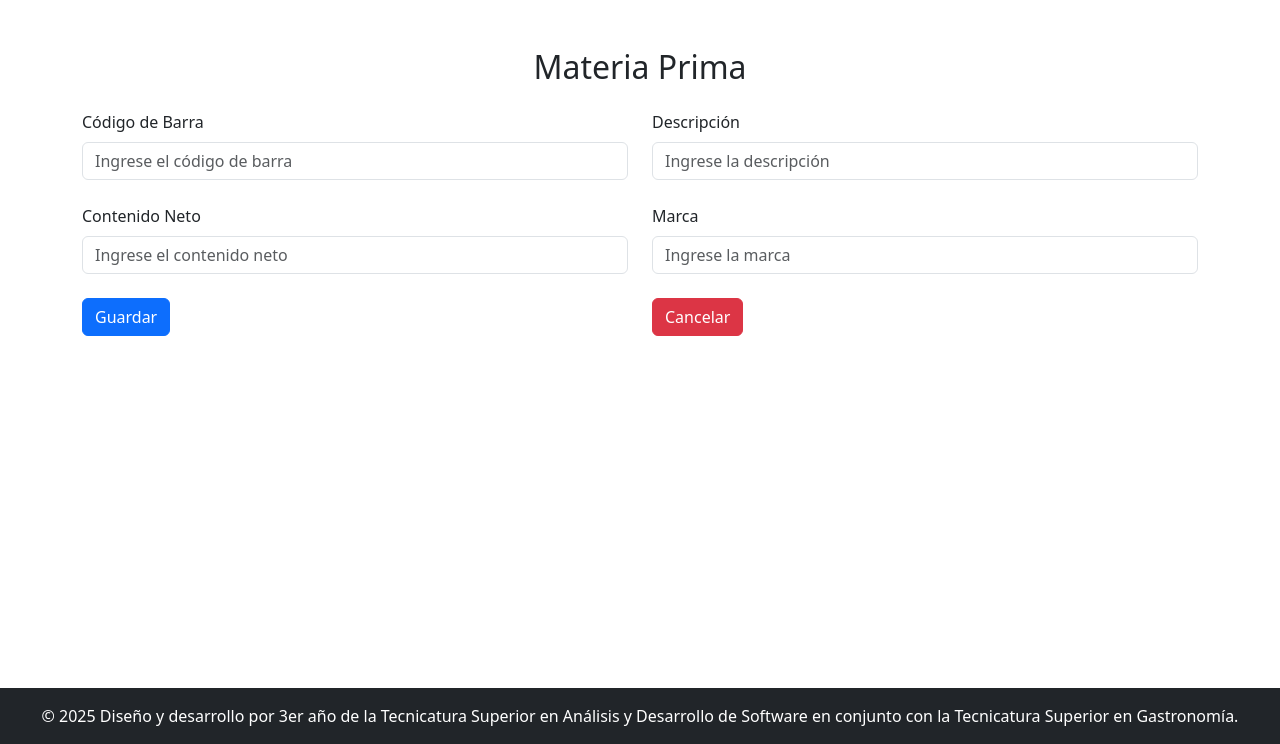
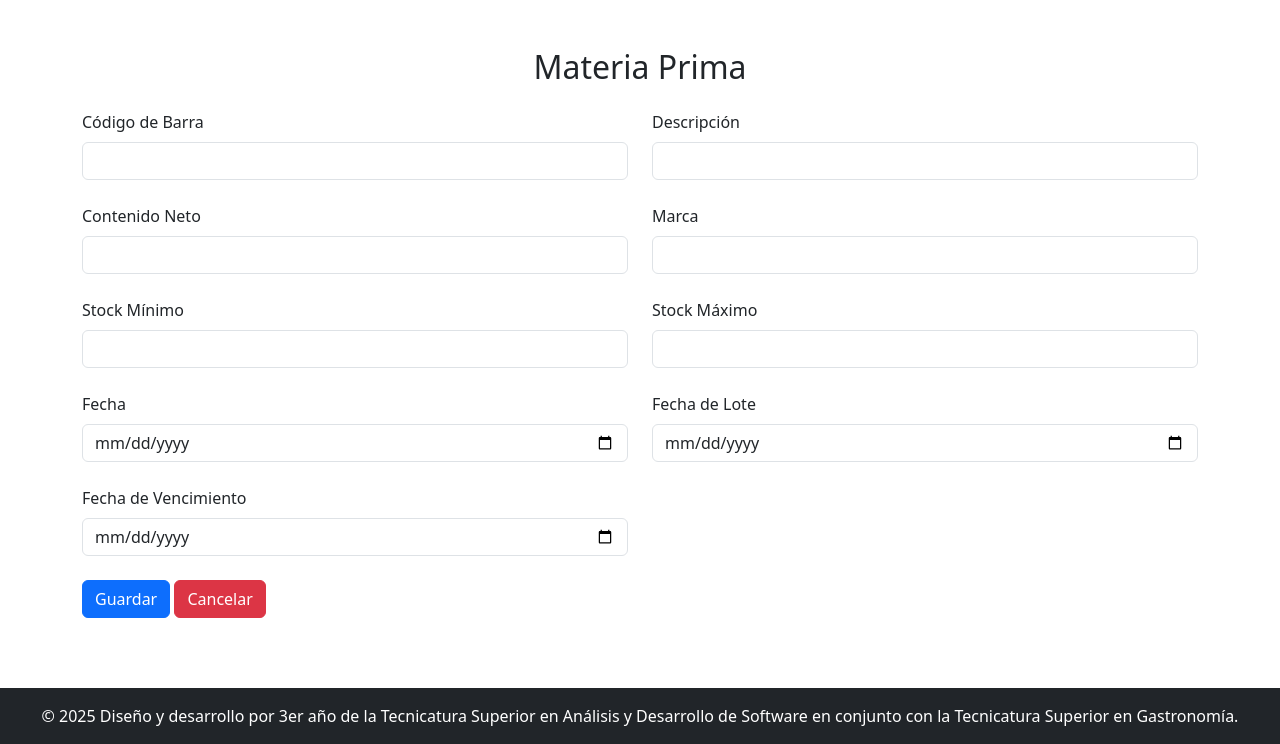
Before and after one commit to diegomansilla/swgastronomiastock, a PHP site: page /materia_prima.php in a window 1280 px wide. Shown: the part 56-800 px from the top of the page. Run offline with PHP 8.4, Linux system fonts and the light colour scheme.

Commit message:
actualizacion en materia prima

```diff
--- a/gestion_alertas/consulta_alertas.php
+++ b/gestion_alertas/consulta_alertas.php
@@ -1,5 +1,5 @@
 <?php
-include_once('../conectar.php');
+include_once('../conectar2.php');
 
 $alertas = [];
 
--- a/materia_prima.php
+++ b/materia_prima.php
@@ -1,41 +1,42 @@
 <?php
 include 'conectar.php';
 
-$edicion = false; // Variable para determinar si es una edición o un nuevo registro
+$edicion = false;
 
-// Datos por defecto para el formulario
-// Si es una edición, se llenarán con los datos de la base de datos
+// Datos por defecto
 $datos = [
     'codigo_barra' => '',
     'descripcion' => '',
     'contenido_neto' => '',
-    'marca' => ''
+    'marca' => '',
+    'stok_minimo' => '',
+    'stok_maximo' => '',
+    'fecha' => '',
+    'fecha_lote' => '',
+    'fecha_vencimiento' => ''
 ];
 
-// Si se está editando, se obtienen los datos de la base de datos
+// Si es edición, obtener datos
 if (isset($_GET['id'])) {
-    $edicion = true; // Se está editando un registro
-    $id = $_GET['id']; // ID del registro a editar
+    $edicion = true;
+    $id = $_GET['id'];
 
-    $sql = "SELECT id, codigo_barra, descripcion, contenido_neto, marca FROM materia_prima WHERE id = ?";
-    $stmt = $conexion->prepare($sql); // Preparar la consulta
-    $stmt->bind_param("i", $id); // Vincular el parámetro ID
-    $stmt->execute(); // Ejecutar la consulta
-    $resultado = $stmt->get_result(); // Obtener el resultado
+    $sql = "SELECT id, codigo_barra, descripcion, contenido_neto, marca, stok_minimo, stok_maximo, fecha, fecha_lote, fecha_vencimiento
+            FROM materia_prima WHERE id = ?";
+    $stmt = $conexion->prepare($sql);
+    $stmt->bind_param("i", $id);
+    $stmt->execute();
+    $resultado = $stmt->get_result();
 
-    // Verificar si se encontraron resultados
-    // Si hay resultados, se llenan los datos del formulario con los datos de la base de datos
-    // Si no hay resultados, redirigir a la lista de materias primas con un error
     if ($resultado->num_rows > 0) {
-        $datos = $resultado->fetch_assoc(); // Obtener los datos del registro
+        $datos = $resultado->fetch_assoc();
     } else {
-        header("Location:materiaprima_lista.php?error=notfound"); // Redirigir a la lista de materias primas con un error
+        header("Location: materiaprima_lista.php?error=notfound");
         exit;
     }
     $stmt->close();
 }
 ?>
-
 <!DOCTYPE html>
 <html lang="es">
 
@@ -49,14 +50,10 @@ if (isset($_GET['id'])) {
 
 <body class="d-flex flex-column min-vh-100">
 
-    <?php
-    include 'includes/header.php';
-    ?>
+    <?php include 'includes/header.php'; ?>
 
-    <!-- CONTENIDO PRINCIPAL -->
     <div class="container mt-5 mb-5 flex-grow-1">
 
-        <!--Alert con registro guardado o con errores-->
         <?php if (isset($_GET['ok'])): ?>
         <div class="alert alert-success alert-dismissible fade show" role="alert">
             ✅ Materia prima guardada correctamente.
@@ -77,33 +74,65 @@ if (isset($_GET['id'])) {
             <div class="row row-cols-1 row-cols-md-2 g-4">
                 <div class="col-sm-6">
                     <label for="cod_barra" class="form-label">Código de Barra</label>
-                    <input type="text" class="form-control" id="cod_barra" name="cod_barra" placeholder="Ingrese el código de barra" value="<?= htmlspecialchars($datos['codigo_barra']) ?>" required>
+                    <input type="text" class="form-control" id="cod_barra" name="cod_barra"
+                        value="<?= htmlspecialchars($datos['codigo_barra']) ?>" required>
                 </div>
                 <div class="col-sm-6">
                     <label for="descript" class="form-label">Descripción</label>
-                    <input type="text" class="form-control" id="descript" name="descript" placeholder="Ingrese la descripción" value="<?= htmlspecialchars($datos['descripcion']) ?>" required>
+                    <input type="text" class="form-control" id="descript" name="descript"
+                        value="<?= htmlspecialchars($datos['descripcion']) ?>" required>
                 </div>
                 <div class="col-sm-6">
                     <label for="cont_neto" class="form-label">Contenido Neto</label>
-                    <input type="text" class="form-control" id="cont_neto" name="cont_neto" placeholder="Ingrese el contenido neto" value="<?= htmlspecialchars($datos['contenido_neto']) ?>" required>
+                    <input type="text" class="form-control" id="cont_neto" name="cont_neto"
+                        value="<?= htmlspecialchars($datos['contenido_neto']) ?>" required>
                 </div>
                 <div class="col-sm-6">
                     <label for="marca" class="form-label">Marca</label>
-                    <input type="text" class="form-control" id="marca" name="marca" placeholder="Ingrese la marca" value="<?= htmlspecialchars($datos['marca']) ?>" required>
+                    <input type="text" class="form-control" id="marca" name="marca"
+                        value="<?= htmlspecialchars($datos['marca']) ?>" required>
                 </div>
-                <div>
+                <!-- Campos agregados -->
+                <div class="col-sm-6">
+                    <label for="stok_minimo" class="form-label">Stock Mínimo</label>
+                    <input type="number" class="form-control" id="stok_minimo" name="stok_minimo"
+                        value="<?= htmlspecialchars($datos['stok_minimo']) ?>" required>
+                </div>
+                <div class="col-sm-6">
+                    <label for="stok_maximo" class="form-label">Stock Máximo</label>
+                    <input type="number" class="form-control" id="stok_maximo" name="stok_maximo"
+                        value="<?= htmlspecialchars($datos['stok_maximo']) ?>" required>
+                </div>
+                <!-- NUEVOS CAMPOS DE FECHAS -->
+                <div class="col-sm-6">
+                    <label for="fecha" class="form-label">Fecha</label>
+                    <input type="date" class="form-control" id="fecha" name="fecha"
+                        value="<?= htmlspecialchars($datos['fecha']) ?>" required>
+                </div>
+                <div class="col-sm-6">
+                    <label for="fecha_lote" class="form-label">Fecha de Lote</label>
+                    <input type="date" class="form-control" id="fecha_lote" name="fecha_lote"
+                        value="<?= htmlspecialchars($datos['fecha_lote']) ?>" required>
+                </div>
+                <div class="col-sm-6">
+                    <label for="fecha_vencimiento" class="form-label">Fecha de Vencimiento</label>
+                    <input type="date" class="form-control" id="fecha_vencimiento" name="fecha_vencimiento"
+                        value="<?= htmlspecialchars($datos['fecha_vencimiento']) ?>" required>
+
+                </div>
+
+            </div>
+            <br>
+            <div class="row row-cols-1 row-cols-md-2 g-4">
+                <div class="col-sm-6">
                     <button class="btn btn-primary" type="submit">Guardar</button>
-                </div>
-                <div>
-                    <a href="materiaprima_lista.php" class="btn btn-danger" type="submit">Cancelar</a>
+                    <a href="materiaprima_lista.php" class="btn btn-danger">Cancelar</a>
                 </div>
             </div>
         </form>
     </div>
 
-    <?php
-    include 'includes/footer.php';
-    ?>
+    <?php include 'includes/footer.php'; ?>
 
     <script src='js/bootstrap.bundle.min.js'></script>
 </body>
```
Lines whose indentation alone changed are shown as unchanged.
